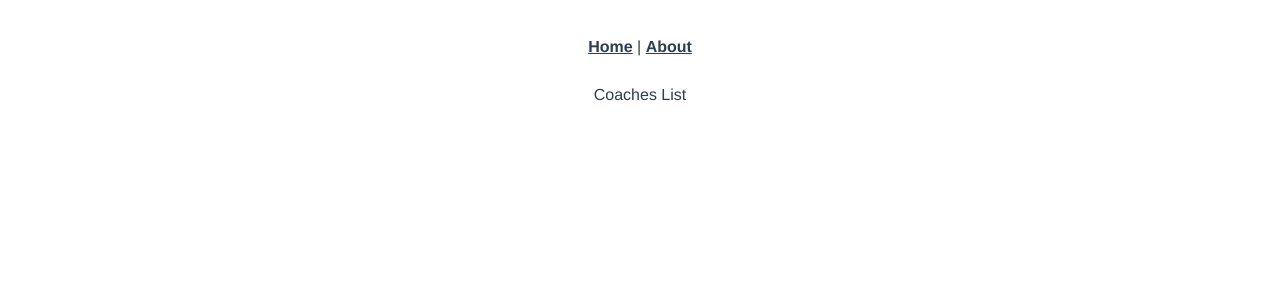
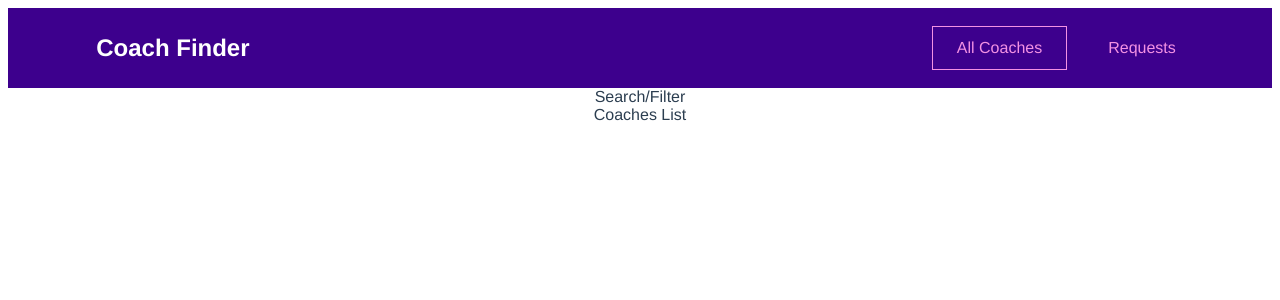
Before and after one commit to will-i-code420/coach-finder, a Vue app: page /coaches in a window 1280 px wide. Shown: the top 300 px of the page. Built offline with nearby package versions, Linux system fonts and the light colour scheme.

Commit message:
built header comonent

```diff
--- a/src/App.vue
+++ b/src/App.vue
@@ -1,12 +1,26 @@
 <template>
-  <div id="nav">
-    <router-link to="/">Home</router-link> |
-    <router-link to="/about">About</router-link>
-  </div>
-  <router-view/>
+  <the-header></the-header>
+  <router-view />
 </template>
 
+<script>
+import TheHeader from "@/components/layout/TheHeader.vue";
+
+export default {
+  components: { TheHeader },
+};
+</script>
+
+
 <style>
+@import url("https://fonts.googleapis.com/css2?family=Roboto:wght@400;700&display=swap");
+
+html {
+  padding: 0;
+  margin: 0;
+  box-sizing: border-box;
+  font-family: "Roboto", sans-serif;
+}
 #app {
   font-family: Avenir, Helvetica, Arial, sans-serif;
   -webkit-font-smoothing: antialiased;
@@ -14,17 +28,4 @@
   text-align: center;
   color: #2c3e50;
 }
-
-#nav {
-  padding: 30px;
-}
-
-#nav a {
-  font-weight: bold;
-  color: #2c3e50;
-}
-
-#nav a.router-link-exact-active {
-  color: #42b983;
-}
 </style>
--- a/src/components/HelloWorld.vue
+++ /dev/null
@@ -1,60 +0,0 @@
-<template>
-  <div class="hello">
-    <h1>{{ msg }}</h1>
-    <p>
-      For a guide and recipes on how to configure / customize this project,<br>
-      check out the
-      <a href="https://cli.vuejs.org" target="_blank" rel="noopener">vue-cli documentation</a>.
-    </p>
-    <h3>Installed CLI Plugins</h3>
-    <ul>
-      <li><a href="https://github.com/vuejs/vue-cli/tree/dev/packages/%40vue/cli-plugin-babel" target="_blank" rel="noopener">babel</a></li>
-      <li><a href="https://github.com/vuejs/vue-cli/tree/dev/packages/%40vue/cli-plugin-router" target="_blank" rel="noopener">router</a></li>
-      <li><a href="https://github.com/vuejs/vue-cli/tree/dev/packages/%40vue/cli-plugin-vuex" target="_blank" rel="noopener">vuex</a></li>
-      <li><a href="https://github.com/vuejs/vue-cli/tree/dev/packages/%40vue/cli-plugin-eslint" target="_blank" rel="noopener">eslint</a></li>
-    </ul>
-    <h3>Essential Links</h3>
-    <ul>
-      <li><a href="https://vuejs.org" target="_blank" rel="noopener">Core Docs</a></li>
-      <li><a href="https://forum.vuejs.org" target="_blank" rel="noopener">Forum</a></li>
-      <li><a href="https://chat.vuejs.org" target="_blank" rel="noopener">Community Chat</a></li>
-      <li><a href="https://twitter.com/vuejs" target="_blank" rel="noopener">Twitter</a></li>
-      <li><a href="https://news.vuejs.org" target="_blank" rel="noopener">News</a></li>
-    </ul>
-    <h3>Ecosystem</h3>
-    <ul>
-      <li><a href="https://router.vuejs.org" target="_blank" rel="noopener">vue-router</a></li>
-      <li><a href="https://vuex.vuejs.org" target="_blank" rel="noopener">vuex</a></li>
-      <li><a href="https://github.com/vuejs/vue-devtools#vue-devtools" target="_blank" rel="noopener">vue-devtools</a></li>
-      <li><a href="https://vue-loader.vuejs.org" target="_blank" rel="noopener">vue-loader</a></li>
-      <li><a href="https://github.com/vuejs/awesome-vue" target="_blank" rel="noopener">awesome-vue</a></li>
-    </ul>
-  </div>
-</template>
-
-<script>
-export default {
-  name: 'HelloWorld',
-  props: {
-    msg: String
-  }
-}
-</script>
-
-<!-- Add "scoped" attribute to limit CSS to this component only -->
-<style scoped>
-h3 {
-  margin: 40px 0 0;
-}
-ul {
-  list-style-type: none;
-  padding: 0;
-}
-li {
-  display: inline-block;
-  margin: 0 10px;
-}
-a {
-  color: #42b983;
-}
-</style>
--- /dev/null
+++ b/src/components/layout/TheHeader.vue
@@ -0,0 +1,72 @@
+<template>
+  <header>
+    <nav>
+      <h1><router-link to="/">Coach Finder</router-link></h1>
+      <ul>
+        <li><router-link to="/coaches">All Coaches</router-link></li>
+        <li><router-link to="/requests">Requests</router-link></li>
+      </ul>
+    </nav>
+  </header>
+</template>
+
+<style scoped>
+header {
+  width: 100%;
+  height: 5rem;
+  background-color: #3d008d;
+  display: flex;
+  justify-content: center;
+  align-items: center;
+}
+
+header a {
+  text-decoration: none;
+  color: #f391e3;
+  display: inline-block;
+  padding: 0.75rem 1.5rem;
+  border: 1px solid transparent;
+}
+
+a:active,
+a:hover,
+a.router-link-active {
+  border: 1px solid #f391e3;
+}
+
+h1 {
+  margin: 0;
+}
+
+h1 a {
+  color: white;
+  margin: 0;
+}
+
+h1 a:hover,
+h1 a:active,
+h1 a.router-link-active {
+  border-color: transparent;
+}
+
+header nav {
+  width: 90%;
+  margin: auto;
+  display: flex;
+  justify-content: space-between;
+  align-items: center;
+}
+
+header ul {
+  list-style: none;
+  margin: 0;
+  padding: 0;
+  display: flex;
+  justify-content: center;
+  align-items: center;
+}
+
+li {
+  margin: 0 0.5rem;
+}
+</style>
--- a/src/views/CoachesList.vue
+++ b/src/views/CoachesList.vue
@@ -1,5 +1,6 @@
 <template>
-  <div>Coaches List</div>
+  <section>Search/Filter</section>
+  <section>Coaches List</section>
 </template>
 
 <script>
```
